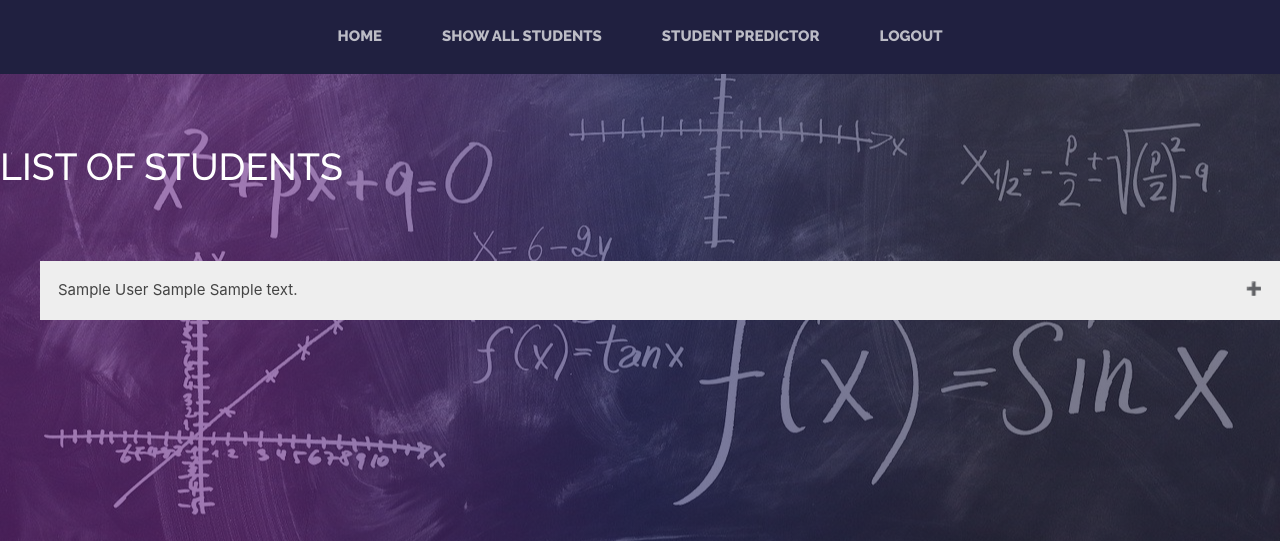
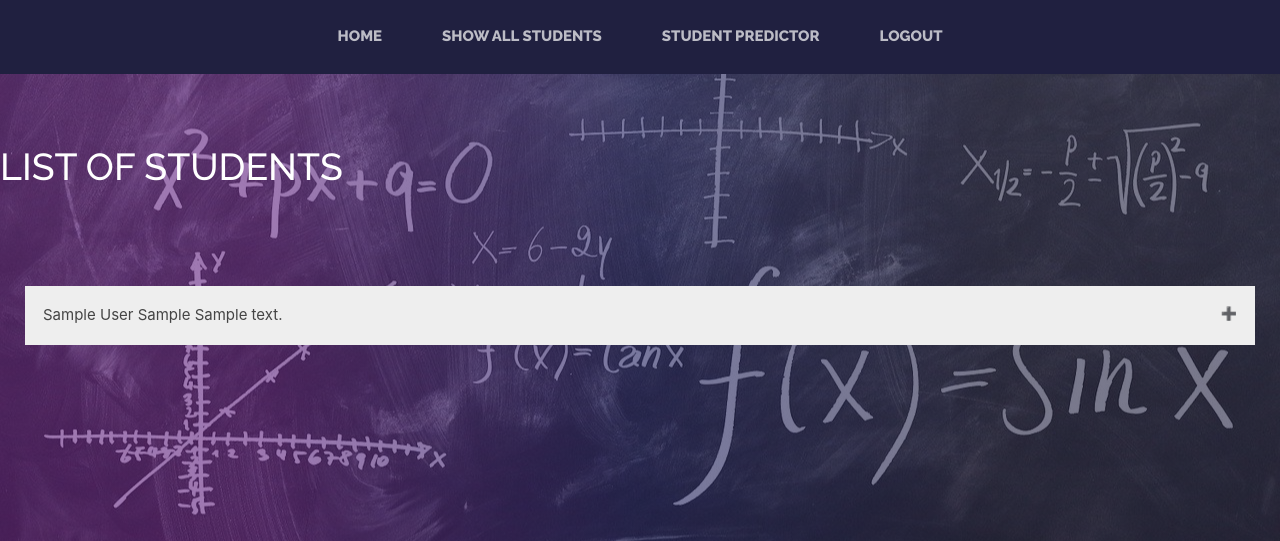
Before and after one commit to NicMuir/Software_Design_Project-2020, a Django app: template templates/student_predictor/show_all_students.html in a window 1280 px wide. Shown: the part 259-800 px from the top of the page. Run offline with Django 3.2, Linux system fonts and the light colour scheme; the template is opened without the code that fills it: most values are stand-ins (such as "Sample title", 1, 10 or a date in 2020); some libraries are stand-ins or nearby versions.

Commit message:
padded student buttons

```diff
--- a/static/css/standard-site.css
+++ b/static/css/standard-site.css
@@ -87,6 +87,10 @@ p {
   color: #b030b0;
 }
 
+.margin-students {
+  padding: 25px;
+}
+
 .margin-predict {
   margin-left: 20em;
   margin-right: 20em;
--- a/templates/student_predictor/show_all_students.html
+++ b/templates/student_predictor/show_all_students.html
@@ -49,11 +49,11 @@
 <h1 class="site-heading text-white">List of Students</h1>
 {# alphabetical_students is just a list of all student model objects, ordered by full_name #}
 {% if alphabetical_students %}
-    <ul class = "text-black">
+    <ul class = "text-black margin-students">
     {% for student in alphabetical_students %}
         {# Block of code is run for each student #}
         {# Look in show_student.html for how to access other attributes #}
-        <button type="button" class="collapsible">{{student.full_name}} {{ student.student_no }} {{ student.prediction_text }}</button>
+        <button type="button" class="collapsible ">{{student.full_name}} {{ student.student_no }} {{ student.prediction_text }}</button>
           <div class="content">
             <p href="{% url 'student_predictor:show_student' student.id %}"> Year of Study Average 1: {{student.aggregate_YOS1}} %</p>
             <p href="{% url 'student_predictor:show_student' student.id %}"> Year of Study Average 2: {{student.aggregate_YOS2}} %</p>
```
